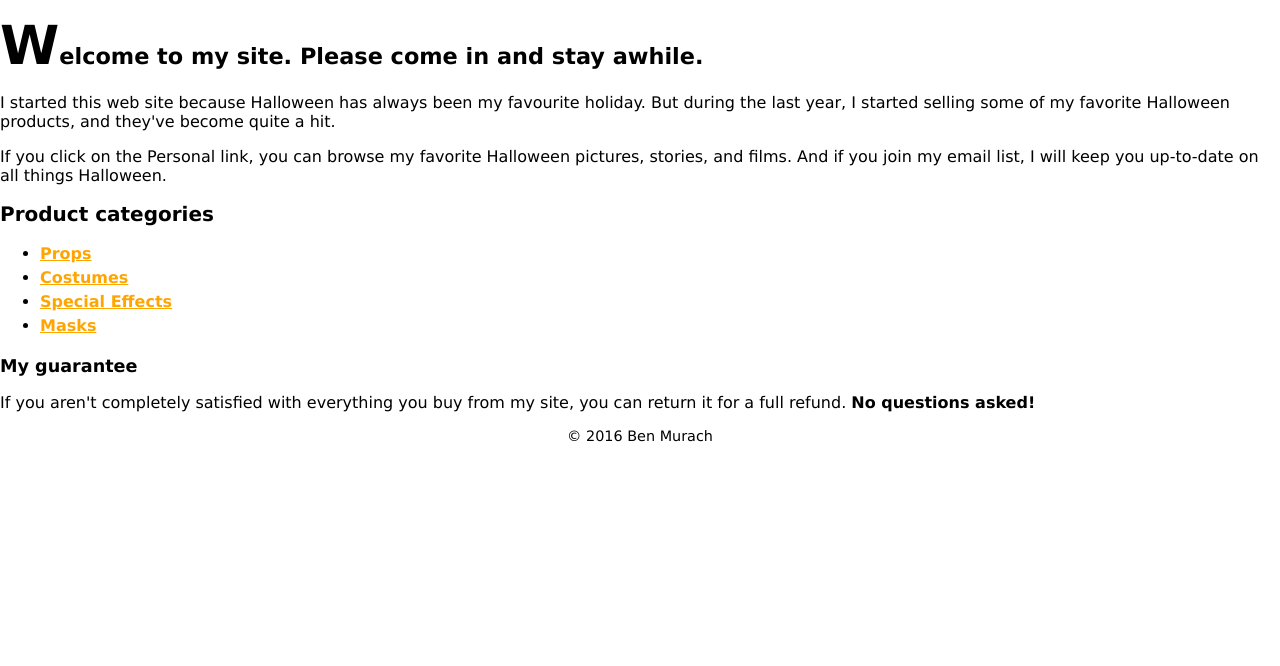
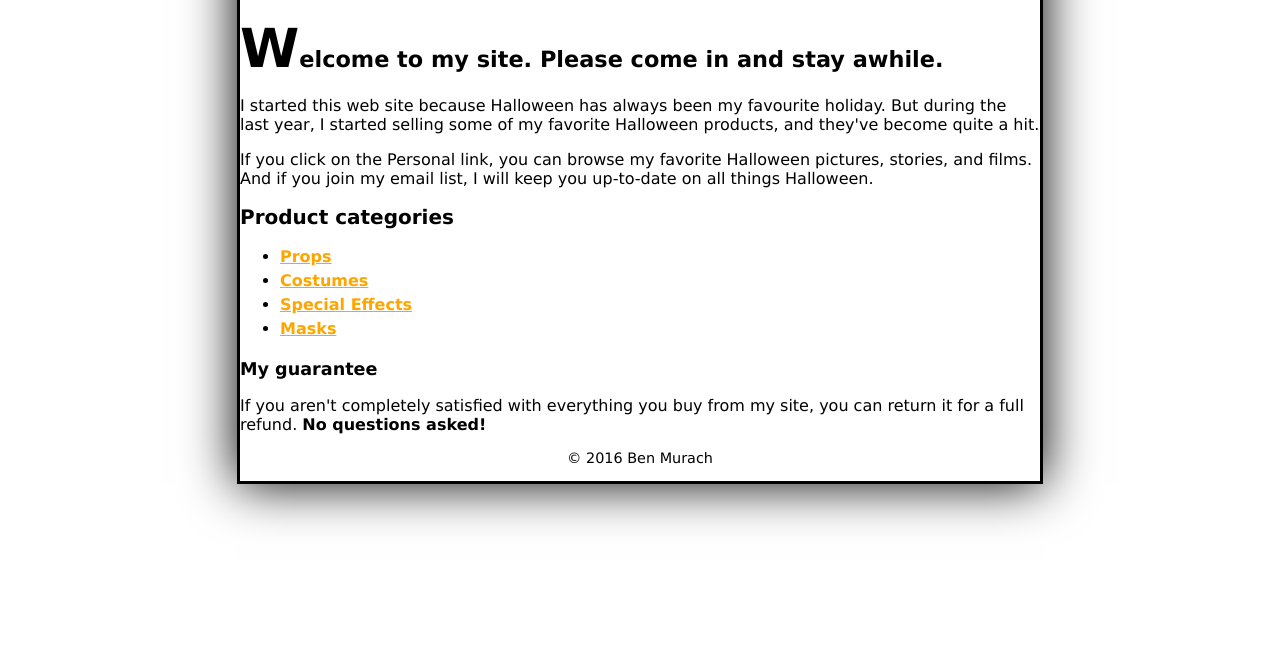
Before and after one commit to jonchampagne/prog1247-assignment2, a plain HTML site: page index.html in a window 1280 px wide. Shown: the part 134-800 px from the top of the page. Drawn offline with Linux system fonts and the light colour scheme.

Commit message:
Format the body of the page so it’s 800 pixels wide, has a white background, has a black border with a shadow, and is centered in the browser window

```diff
--- a/styles/main.css
+++ b/styles/main.css
@@ -1,5 +1,19 @@
 body  {
 	font-family: Verdana, Arial, Helvetica, sans-serif;
+	background-color: white;
+
+	/* Center the body horizantally. */
+	margin: auto;
+	width: 800px;
+
+	/* Set up the border. */
+	/* I personally prefer breaking these up. I find them more readable like this.*/
+	border-color: black;
+	border-width: 3px;
+	border-style: solid;
+
+	/* Set up the shadow */
+	box-shadow: 0px 0px 50px;
 }
 a {
     font-weight: bold;
```
